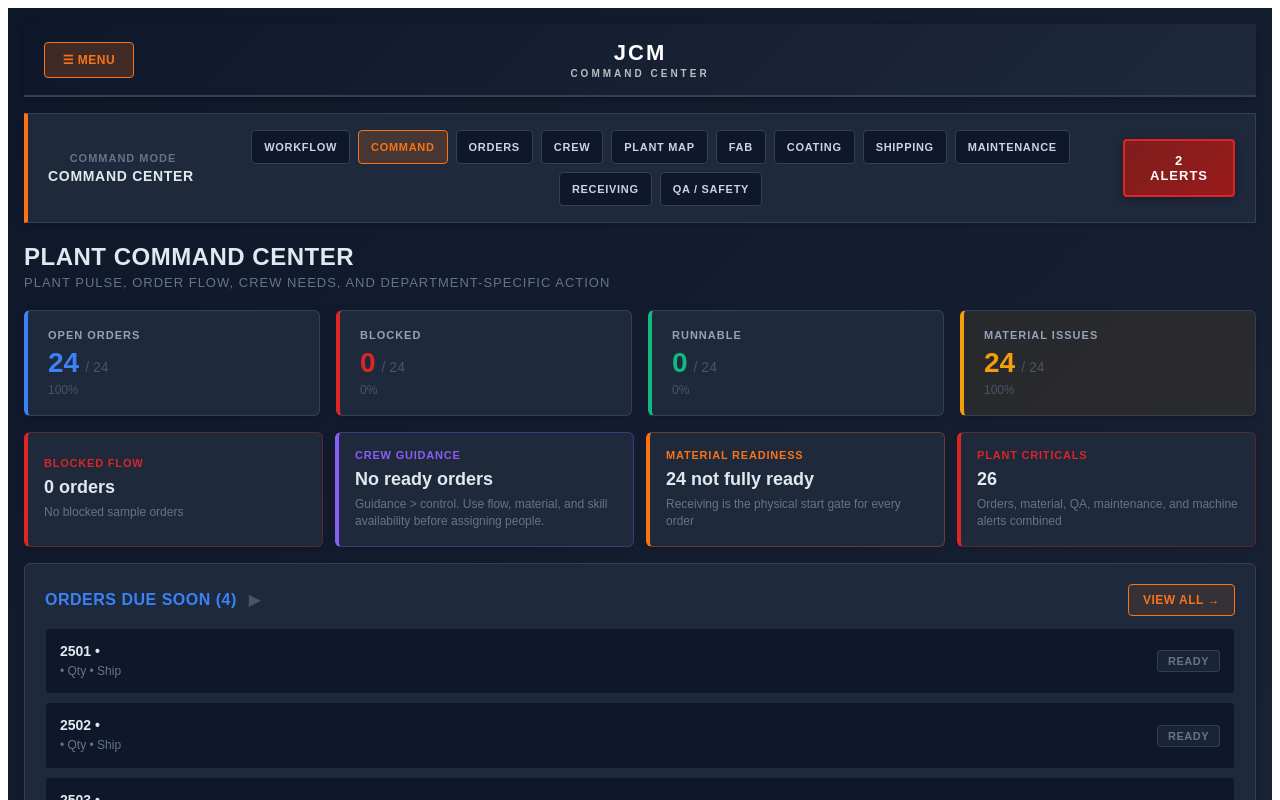
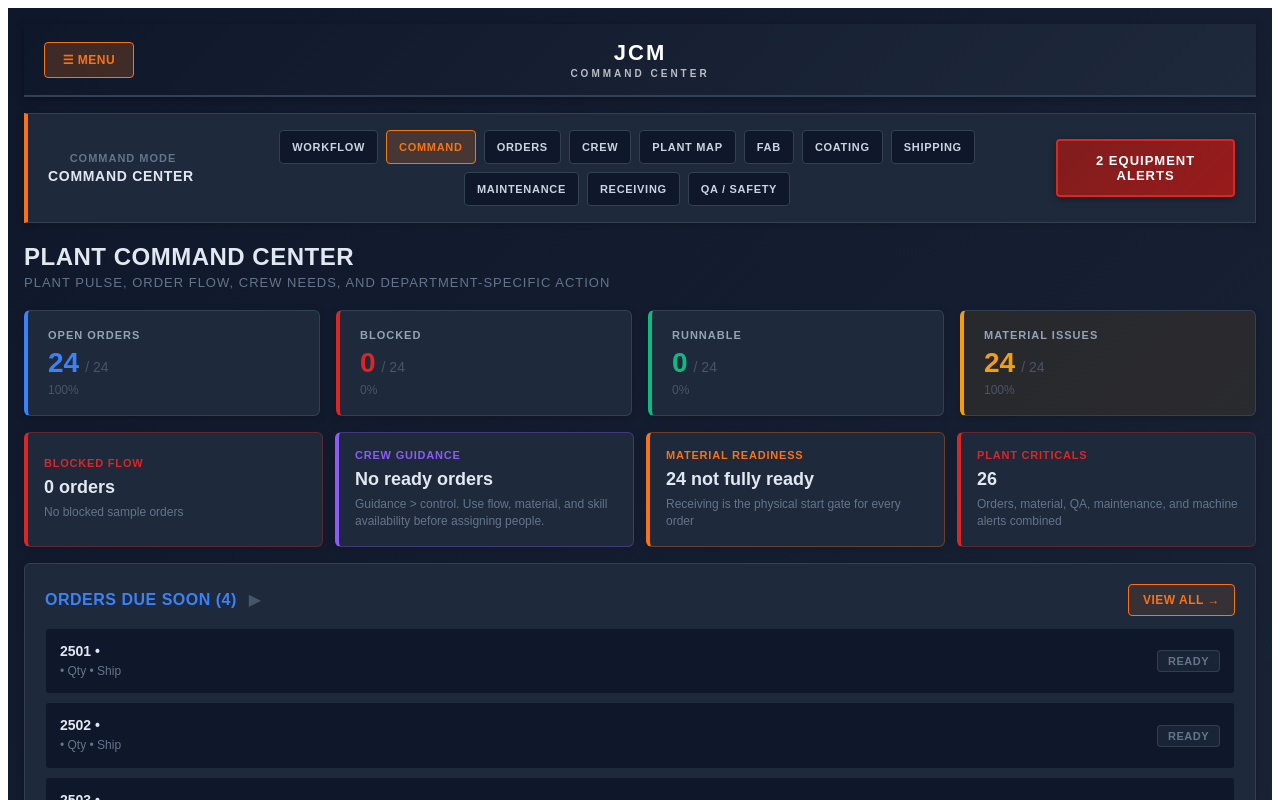
Before and after one commit to jcm-digital-coworker/JCM-Command-Center, a React (Vite) app: page / in a window 1280 px wide. Shown: the top 800 px of the page. Built offline with nearby package versions, Linux system fonts and the light colour scheme.

Commit message:
Rename equipment shell labels

```diff
--- a/src/App.tsx
+++ b/src/App.tsx
@@ -340,7 +340,7 @@ export default function App() {
               letterSpacing: '0.5px',
             }}
           >
-            READ-ONLY MACHINE SIMULATOR
+            READ-ONLY EQUIPMENT SIMULATOR
           </p>
         </div>
 
@@ -554,7 +554,7 @@ export default function App() {
           style={getAlertsButtonStyle(filteredAlerts.length)}
         >
           {filteredAlerts.length}{' '}
-          {filteredAlerts.length === 1 ? 'Alert' : 'Alerts'}
+          {filteredAlerts.length === 1 ? 'Equipment Alert' : 'Equipment Alerts'}
         </button>
       </div>
 
@@ -719,8 +719,8 @@ function getCommandLabel(tab: AppTab): string {
   const labels: Record<AppTab, string> = {
     workflow: 'My Workflow',
     dashboard: 'Command Center',
-    machines: 'Machines',
-    alerts: 'Machine Alerts',
+    machines: 'Equipment',
+    alerts: 'Equipment Alerts',
     simulation: 'Simulation',
     maintenance: 'Maintenance',
     receiving: 'Receiving',
```
